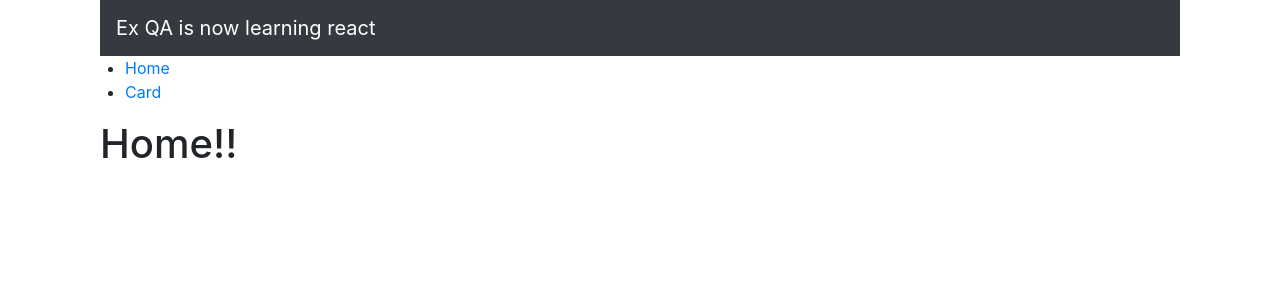
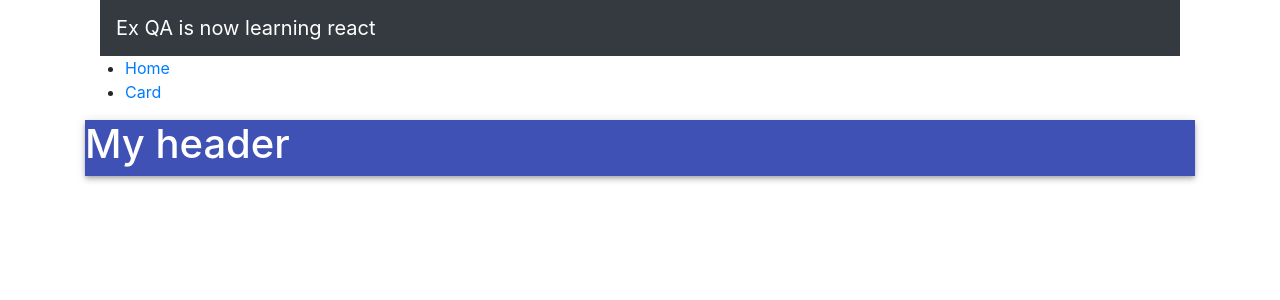
Before and after one commit to Mate0u/create-react-app, a React (Create React App) app: page / in a window 1280 px wide. Shown: the top 300 px of the page. Built offline with nearby package versions, Linux system fonts and the light colour scheme.

Commit message:
New brunch for Material created

```diff
--- a/public/index.html
+++ b/public/index.html
@@ -10,6 +10,7 @@
       homescreen on Android. See https://developers.google.com/web/fundamentals/web-app-manifest/
     -->
     <link rel="manifest" href="%PUBLIC_URL%/manifest.json">
+    <link rel="stylesheet" href="https://fonts.googleapis.com/css?family=Roboto:300,400,500" />
     <!--
       Notice the use of %PUBLIC_URL% in the tags above.
       It will be replaced with the URL of the `public` folder during the build.
--- a/src/components/homePage.js
+++ b/src/components/homePage.js
@@ -1,11 +1,18 @@
 import React from 'react';
+import Button from '@material-ui/core/Button';
+import Link from '@material-ui/core/Link';
+import AppBar from '@material-ui/core/AppBar';
 
 const Home = () => {
-  return (
-    <div className="container">
-      <h1>Home!!</h1>
-    </div>
-  );
+return (
+
+<div>
+ <AppBar color="primary" position="static">
+ <h1>My header</h1>
+ </AppBar>
+</div>
+
+);
 }
 
 export default Home;
```
Also changed, not shown: package.json (+9 -5 lines), 1 other file (tests, documents, lock files or other folders).
